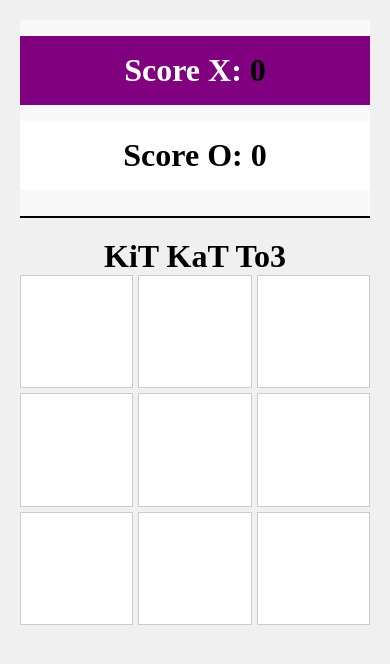
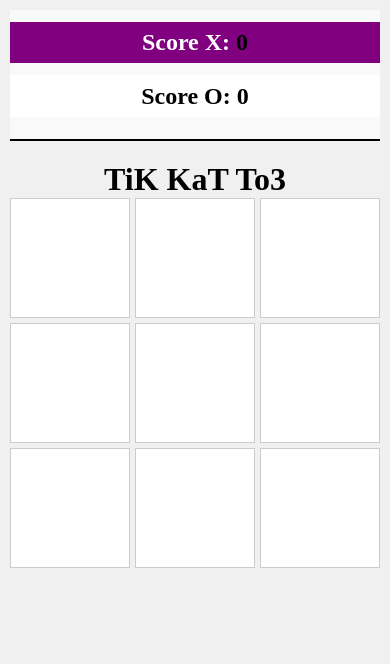
Before and after one commit to katzworld/TMWTTW, a plain HTML site: page Lottery/index.html in a window 390 px wide. Drawn offline with Linux system fonts and the light colour scheme.

Commit message:
Update index.html

```diff
--- a/Lottery/index.html
+++ b/Lottery/index.html
@@ -44,7 +44,7 @@
       color: black !important;
     }
 
-    /* Turn indicator for active players */
+    /* Active turn indicator */
     #playerX.active-turn {
       background-color: purple;
       color: white;
@@ -64,14 +64,14 @@
       color: orange;
     }
 
-    /* Board styles */
+    /* Board styling */
     #board {
       width: 100%;
-      max-width: 100%;
       display: grid;
       grid-template-columns: repeat(3, 1fr);
       gap: 5px;
       position: relative;
+      /* For overlay positioning */
     }
 
     .cell {
@@ -96,7 +96,7 @@
       color: #000;
     }
 
-    /* Play Again button style (for fallback if overlay is not used) */
+    /* Play Again button styling (if shown separately) */
     #playAgain {
       display: none;
       margin: 1em auto;
@@ -108,6 +108,28 @@
       border-radius: 5px;
       cursor: pointer;
     }
+
+    /* Responsive adjustments for mobile devices */
+    @media (max-width: 480px) {
+      body {
+        padding: 10px;
+        max-width: 100%;
+      }
+
+      #scoreboard p {
+        font-size: 1.5em;
+        padding: 0.3em;
+      }
+
+      .cell {
+        font-size: 1.5em;
+      }
+
+      #playAgain {
+        padding: 8px 16px;
+        font-size: 1.2em;
+      }
+    }
   </style>
 </head>
 
@@ -116,7 +138,7 @@
     <p id="playerX">Score X: <span id="scoreX">0</span></p>
     <p id="playerO">Score O: <span id="scoreO">0</span></p>
   </div>
-  <h1>KiT KaT To3</h1>
+  <h1>TiK KaT To3</h1>
 
   <div id="board"></div>
   <button id="playAgain" onclick="resetGame()">Play Again</button>
@@ -125,8 +147,9 @@
     let boardElement = document.getElementById("board");
     let cells = [];
     let currentPlayer = "X";
-    let nextStartingPlayer = "X"; // Winner of last round goes first next round
+    let nextStartingPlayer = "X"; // Winner of last round goes first in next round
     let gameOver = false;
+    const playAgainBtn = document.getElementById("playAgain");
 
     function initGame() {
       boardElement.innerHTML = "";
@@ -134,8 +157,9 @@
       gameOver = false;
       currentPlayer = nextStartingPlayer;
       updateTurnIndicator();
+      playAgainBtn.style.display = "none";
 
-      // Ensure board container is relative for overlay positioning
+      // Ensure board container is relative for any overlay positioning
       boardElement.style.position = "relative";
 
       for (let i = 0; i < 9; i++) {
@@ -146,7 +170,7 @@
         boardElement.appendChild(cell);
         cells.push(cell);
       }
-      // Remove play again overlay if present
+      // Remove any play again overlay if present
       let overlay = document.getElementById("playAgainOverlay");
       if (overlay) overlay.remove();
     }
@@ -154,7 +178,7 @@
     function handleCellClick(event) {
       if (gameOver) return;
       let cell = event.target;
-      if (cell.textContent !== "") return; // Already played
+      if (cell.textContent !== "") return; // already played
 
       cell.textContent = currentPlayer;
       cell.classList.add(currentPlayer.toLowerCase());
@@ -163,11 +187,10 @@
         gameOver = true;
         alert(currentPlayer + " wins this round!");
         updateScore(currentPlayer);
-        nextStartingPlayer = currentPlayer; // Winner goes first next round
+        nextStartingPlayer = currentPlayer;
         showPlayAgainOverlay();
         return;
       }
-
       // Check for draw
       if (cells.every(cell => cell.textContent !== "")) {
         gameOver = true;
@@ -176,18 +199,14 @@
         return;
       }
 
-      // Next turn
+      // Switch player turn
       currentPlayer = currentPlayer === "X" ? "O" : "X";
       updateTurnIndicator();
     }
 
     function updateTurnIndicator() {
-      document
-        .getElementById("playerX")
-        .classList.toggle("active-turn", currentPlayer === "X");
-      document
-        .getElementById("playerO")
-        .classList.toggle("active-turn", currentPlayer === "O");
+      document.getElementById("playerX").classList.toggle("active-turn", currentPlayer === "X");
+      document.getElementById("playerO").classList.toggle("active-turn", currentPlayer === "O");
     }
 
     function checkWin() {
@@ -201,6 +220,7 @@
         [0, 4, 8],
         [2, 4, 6]
       ];
+
       for (let condition of winConditions) {
         const [a, b, c] = condition;
         if (
@@ -219,7 +239,7 @@
       let newScore = parseInt(scoreElement.textContent, 10) + 1;
       scoreElement.textContent = newScore;
 
-      // Check for best 2 out of 3
+      // Best 2 out of 3 wins the game
       if (newScore >= 2) {
         announceFinalWinner(player);
       }
@@ -237,6 +257,7 @@
       overlay.style.display = "flex";
       overlay.style.justifyContent = "center";
       overlay.style.alignItems = "center";
+      overlay.style.textAlign = "center";
       overlay.style.fontSize = "4em";
       overlay.style.fontWeight = "bold";
       overlay.style.color = "white";
@@ -247,6 +268,7 @@
     }
 
     function showPlayAgainOverlay() {
+      // Create an overlay over the board area with 50% transparency
       let overlay = document.createElement("div");
       overlay.id = "playAgainOverlay";
       overlay.style.position = "absolute";
@@ -260,6 +282,7 @@
       overlay.style.alignItems = "center";
       overlay.style.zIndex = "10";
 
+      // Create Play Again button inside the overlay
       let playAgainButton = document.createElement("button");
       playAgainButton.textContent = "Play Again";
       playAgainButton.style.padding = "10px 20px";
@@ -273,7 +296,6 @@
         overlay.remove();
         resetGame();
       });
-
       overlay.appendChild(playAgainButton);
       boardElement.appendChild(overlay);
     }
```
